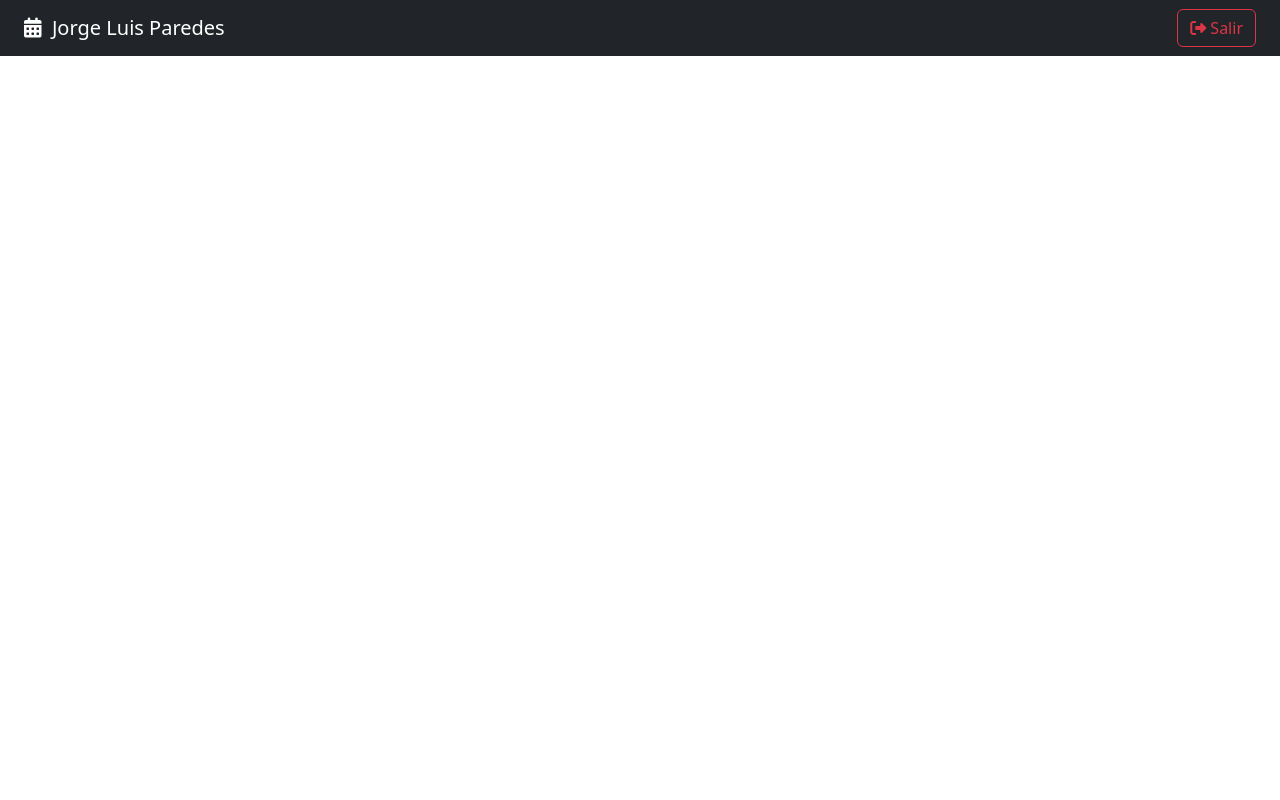
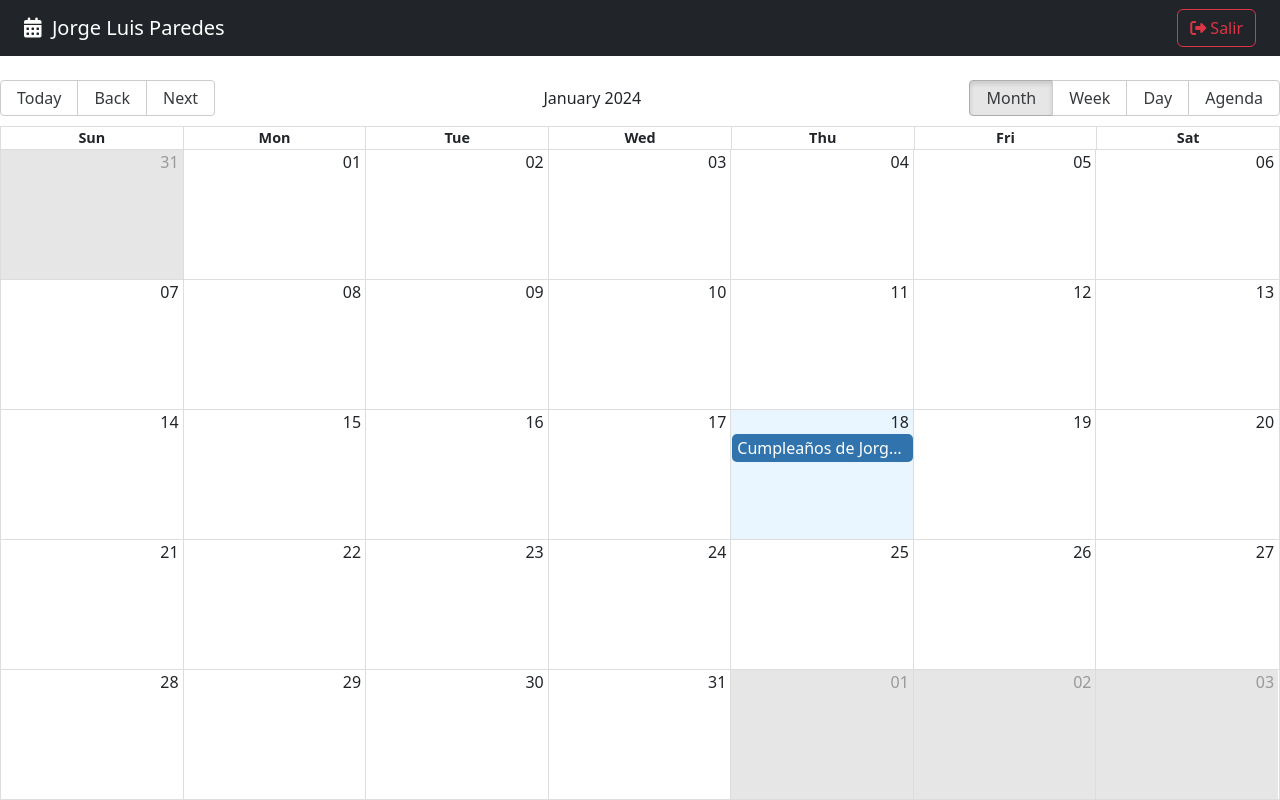
Before and after one commit to JorgeLuisParedes/calendar, a React (Vite) app: page / in a window 1280 px wide. Built offline with nearby package versions, Linux system fonts and the light colour scheme.

Commit message:
react big calendar

```diff
--- a/package.json
+++ b/package.json
@@ -11,7 +11,9 @@
     "format": "prettier --write ."
   },
   "dependencies": {
+    "date-fns": "^3.2.0",
     "react": "^18.2.0",
+    "react-big-calendar": "^1.8.6",
     "react-dom": "^18.2.0",
     "react-router-dom": "6"
   },
--- a/src/calendar/pages/CalendarPage.jsx
+++ b/src/calendar/pages/CalendarPage.jsx
@@ -1,9 +1,47 @@
+import { Calendar, dateFnsLocalizer } from 'react-big-calendar';
+import { addHours, format, parse, startOfWeek, getDay } from 'date-fns';
+import 'react-big-calendar/lib/css/react-big-calendar.css';
+import enUS from 'date-fns/locale/en-US';
 import { Navbar } from '../';
+
+const locales = {
+	'en-US': enUS,
+};
+
+const localizer = dateFnsLocalizer({
+	format,
+	parse,
+	startOfWeek,
+	getDay,
+	locales,
+});
+
+const events = [
+	{
+		title: 'Cumpleaños de Jorge Alejandro',
+		notes: 'Hay que comprar el pastel',
+		start: new Date(),
+		end: addHours(new Date(), 2),
+		bgColor: '#fafafa',
+		user: {
+			_id: '123',
+			name: 'Jorge Luis',
+		},
+	},
+];
 
 export const CalendarPage = () => {
 	return (
 		<>
 			<Navbar />
+
+			<Calendar
+				localizer={localizer}
+				events={events}
+				startAccessor='start'
+				endAccessor='end'
+				style={{ height: 'calc(100vh - 80px)' }}
+			/>
 		</>
 	);
 };
```
Also changed, not shown: 1 other file (tests, documents, lock files or other folders).
